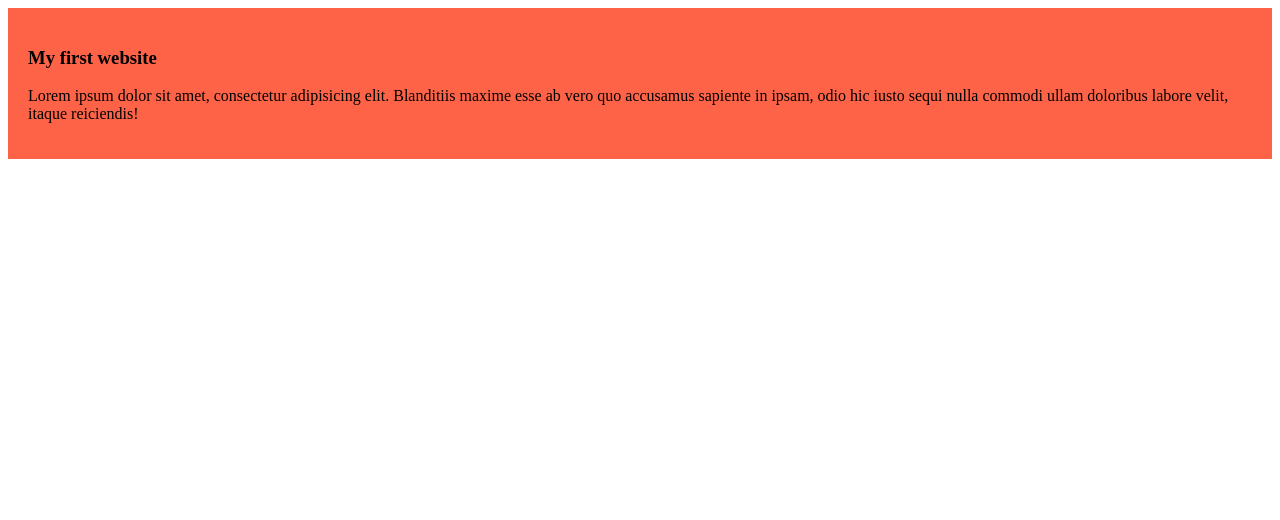
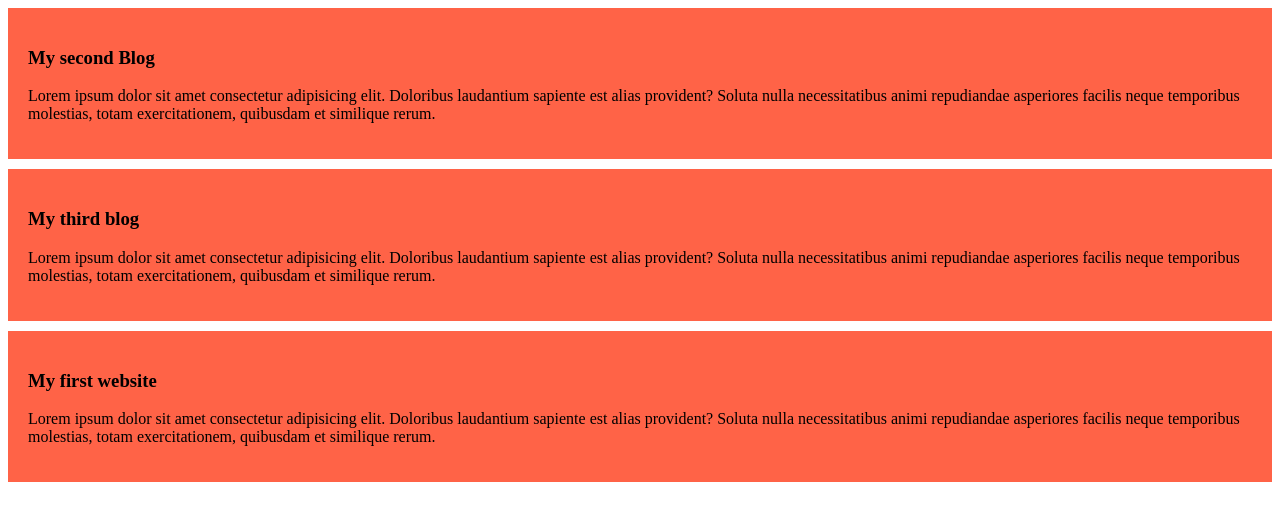
Before and after one commit to nodi1088/my-simple-website, a plain HTML site: page index.html in a window 1280 px wide. Drawn offline with Linux system fonts and the light colour scheme.

Commit message:
added the second and the third blog

```diff
--- a/blog.css
+++ b/blog.css
@@ -1,4 +1,5 @@
 div{
     background-color: tomato;
     padding: 20px;
+    margin-bottom: 10px;
 }
--- a/index.html
+++ b/index.html
@@ -7,9 +7,17 @@
     <link rel="stylesheet" href="blog.css">
 </head>
 <body>
-    <div>
-        <h3>My first website</h3>
-        <p>Lorem ipsum dolor sit amet, consectetur adipisicing elit. Blanditiis maxime esse ab vero quo accusamus sapiente in ipsam, odio hic iusto sequi nulla commodi ullam doloribus labore velit, itaque reiciendis!</p>
-    </div>
+   <div>
+    <h3>My second Blog</h3>
+    <p>Lorem ipsum dolor sit amet consectetur adipisicing elit. Doloribus laudantium sapiente est alias provident? Soluta nulla necessitatibus animi repudiandae asperiores facilis neque temporibus molestias, totam exercitationem, quibusdam et similique rerum.</p>
+   </div>
+   <div>
+    <h3>My third blog</h3>
+    <p>Lorem ipsum dolor sit amet consectetur adipisicing elit. Doloribus laudantium sapiente est alias provident? Soluta nulla necessitatibus animi repudiandae asperiores facilis neque temporibus molestias, totam exercitationem, quibusdam et similique rerum.</p>
+   </div>
+   <div>
+    <h3>My first website</h3>
+    <p>Lorem ipsum dolor sit amet consectetur adipisicing elit. Doloribus laudantium sapiente est alias provident? Soluta nulla necessitatibus animi repudiandae asperiores facilis neque temporibus molestias, totam exercitationem, quibusdam et similique rerum.</p>
+   </div>
 </body>
 </html>
```
